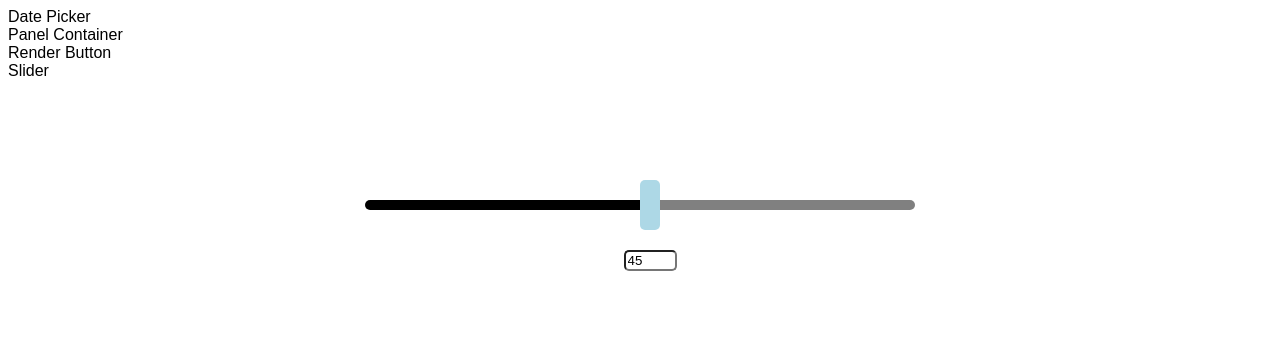
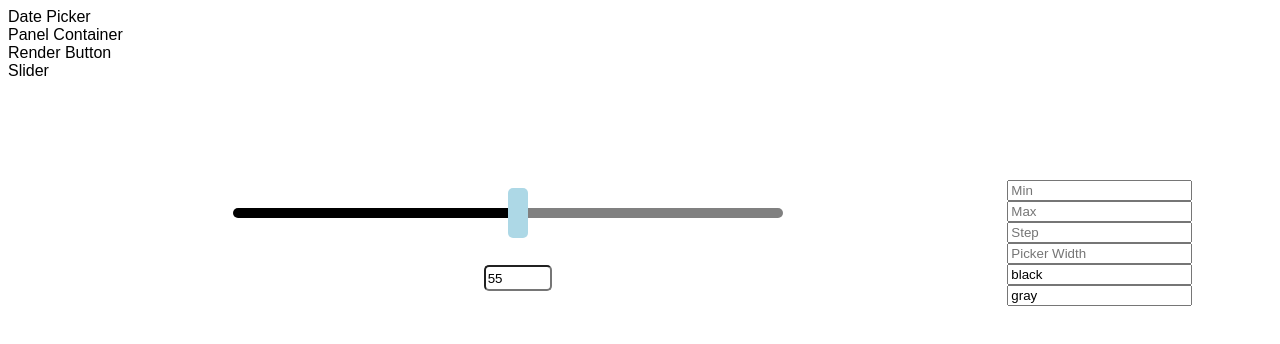
Before and after one commit to prodan-eric/vue-components, a Vue app: page / in a window 1280 px wide. Shown: the top 344 px of the page. Built offline with nearby package versions, Linux system fonts and the light colour scheme.

Commit message:
slider finish

```diff
--- a/src/App.vue
+++ b/src/App.vue
@@ -3,8 +3,8 @@ import SideBar from './components/SideBar.vue'
 import DatePickerConfig from './components/date-picker/DatePickerConfig.vue'
 import PanelContainerConfig from './components/panel-container/PanelContainerConfig..vue'
 import RenderButtonConfig from './components/render-button/RenderButtonConfig.vue'
-import ScaleSlider from './components/slider/ScaleSlider.vue'
 import { ref } from 'vue'
+import SliderConfig from './components/slider/SliderConfig.vue'
 const selectedComponent = ref('Slider')
 const selectComponent = (event: MouseEvent) => selectedComponent.value = (event.target! as HTMLElement).innerHTML;
 
@@ -18,7 +18,7 @@ const selectComponent = (event: MouseEvent) => selectedComponent.value = (event.
         <DatePickerConfig v-if="selectedComponent==='Date Picker'"/>
         <PanelContainerConfig v-if="selectedComponent==='Panel Container'"/>
         <RenderButtonConfig v-if="selectedComponent==='Render Button'"/>
-        <ScaleSlider v-if="selectedComponent==='Slider'"/>
+        <SliderConfig v-if="selectedComponent==='Slider'"/>
     </div>
 </template>
 
--- a/src/components/slider/ScaleSlider.vue
+++ b/src/components/slider/ScaleSlider.vue
@@ -1,7 +1,35 @@
 <script lang="ts" setup>
-import { onMounted, ref } from 'vue'
-import {sliderWidth, pickerWidth, leftBarColor, rightBarColor, pickerColor, VAL_PX_RATIO, min, max} from './config'
+import { computed } from '@vue/reactivity'
+import { onMounted, ref, watch } from 'vue'
+const VAL_PX_RATIO = 5
 
+
+const props = withDefaults(defineProps<{
+  pickerWidth: number
+  leftBarColor: string
+  rightBarColor: string
+  pickerColor: string
+  min: number
+  max: number
+  step: number}>(),{
+
+  min: -10,
+  max: 100,
+  step: 1,
+  pickerWidth: 20,
+  leftBarColor: 'black',
+  rightBarColor: 'gray',
+  pickerColor: 'lightblue',
+})
+
+const sliderWidth = computed(()=>{
+  return (props.max-props.min)*VAL_PX_RATIO
+})
+
+const computedProps = computed(()=>{
+  return props.min+ props.max+ props.step+ props.pickerWidth+
+         props.leftBarColor+ props.rightBarColor+ props.pickerColor
+})
 
 const leftBar = ref(null)
 const slider = ref(null)
@@ -9,29 +37,33 @@ const picker = ref(null)
 const valueDisplay = ref(null)
 const rightBar = ref(null)
 
-const selectedValue = ref()
+const selectedValue = ref((props.max!-props.min!)*props.step!/2)
 
 const updateBar = (event: Event) =>{
-  const newValue = Number((event.target as HTMLInputElement).value)-min;
-  if  (newValue<min){
+  const newValue = (Number((event.target as HTMLInputElement).value)-props.min!)/props.step!;
+  if  (newValue<props.min!*props.step!){
     (leftBar.value! as HTMLElement).style.width = `${0}px`
-  } else if (newValue>max){
-    (leftBar.value! as HTMLElement).style.width = `${(max-min)*VAL_PX_RATIO}px`
+  } else if (newValue>props.max!*props.step!){
+    (leftBar.value! as HTMLElement).style.width = `${(props.max!-props.min!)*VAL_PX_RATIO!}px`
   } else {
-    (leftBar.value! as HTMLElement).style.width = `${newValue*VAL_PX_RATIO}px`;
+    (leftBar.value! as HTMLElement).style.width = `${newValue*VAL_PX_RATIO!}px`;
   }
 }
 
-onMounted(()=>{
-  selectedValue.value = (max+min)/2;
-  (slider.value! as HTMLElement).style.width = `${sliderWidth}px`;
-  (picker.value! as HTMLElement).style.width = `${pickerWidth}px`;
-  (valueDisplay.value! as HTMLElement).style.marginLeft = `${pickerWidth}px`;
-  (leftBar.value! as HTMLElement).style.backgroundColor = leftBarColor;
-  (rightBar.value! as HTMLElement).style.backgroundColor = rightBarColor;
-  (picker.value! as HTMLElement).style.backgroundColor = pickerColor;
-  (leftBar.value! as HTMLElement).style.width = `${(selectedValue.value-min)*VAL_PX_RATIO}px`;
-})
+const setSliderStyle = () =>{
+  selectedValue.value = (props.max-props.min)*props.step/2;
+  (slider.value! as HTMLElement).style.width = `${sliderWidth.value}px`;
+  (picker.value! as HTMLElement).style.width = `${props.pickerWidth}px`;
+  (valueDisplay.value! as HTMLElement).style.marginLeft = `${props.pickerWidth}px`;
+  (leftBar.value! as HTMLElement).style.backgroundColor = (props.leftBarColor as string);
+  (rightBar.value! as HTMLElement).style.backgroundColor = (props.rightBarColor as string);
+  (picker.value! as HTMLElement).style.backgroundColor = (props.pickerColor as string);
+  (leftBar.value! as HTMLElement).style.width = `${((selectedValue.value)*VAL_PX_RATIO!)/props.step!}px`;
+}
+
+watch(computedProps,()=>setSliderStyle())
+onMounted(()=>setSliderStyle())
+
 
 const startSliding = () =>{
   window.addEventListener('mousemove', resize)
@@ -39,8 +71,8 @@ const startSliding = () =>{
 }
 const resize = (event: MouseEvent) =>{
     const selectionWidth = event.clientX-(leftBar.value! as HTMLElement).offsetLeft;
-    const newValue = (Math.round(selectionWidth/VAL_PX_RATIO)+min);
-    if(newValue>=min&&newValue<=max)selectedValue.value = newValue;
+    const newValue = (Math.round(selectionWidth/VAL_PX_RATIO!)+props.min!);
+    if(newValue>=props.min!&&newValue<=props.max!)selectedValue.value = newValue*props.step!;
     (leftBar.value! as HTMLElement).style.width = `${selectionWidth}px`;
 }
 const stopSliding = () =>{
@@ -61,8 +93,8 @@ const stopSliding = () =>{
       <input type="number" class="percentage-input"
              @input="updateBar"
              :value="selectedValue"
-             :min="min"
-             :max="max"/>
+             :min="props.min!*props.step!"
+             :max="props.max!*props.step!"/>
     </div>
   </div>
 </template>
@@ -71,7 +103,8 @@ const stopSliding = () =>{
 
 .percentage-input{
   margin-top: 20px;
-  width: 45px;
+  width: 60px;
+  height: 20px;
   border-radius: 5px;
 }
 
--- /dev/null
+++ b/src/components/slider/SliderConfig.vue
@@ -0,0 +1,47 @@
+<script lang="ts" setup>
+import { ref } from 'vue'
+import ScaleSlider from './ScaleSlider.vue';
+
+ const min = ref();
+ const max = ref();
+ const pickerWidth = ref();
+ const leftBarColor = ref('black');
+ const rightBarColor = ref('gray');
+ const pickerColor = ref('lightblue');
+ const step = ref();
+</script>
+
+<template>
+    <div class="slider-wrapper">
+    <ScaleSlider
+     :min="min"
+     :max="max"
+     :pickerWidth="pickerWidth"
+     :leftBarColor="leftBarColor"
+     :rightBarColor="rightBarColor"
+     :pickerColor="pickerColor"
+     :step="step"
+    />
+
+    <div class="slider-config">
+        <input placeholder="Min" type="number" v-model="min">
+        <input placeholder="Max" type="number" v-model="max">
+        <input placeholder="Step" type="number" v-model="step">
+        <input placeholder="Picker Width" type="number" v-model="pickerWidth">
+        <input placeholder="Left Color" type="text" v-model="leftBarColor">
+        <input placeholder="Right Color" type="text" v-model="rightBarColor">
+    </div>
+    </div>
+</template>
+
+<style>
+.slider-config{
+    width: 40px;
+    display: grid;
+}
+
+.slider-wrapper{
+    display: flex;
+    justify-content: space-evenly;
+}
+</style>
```
